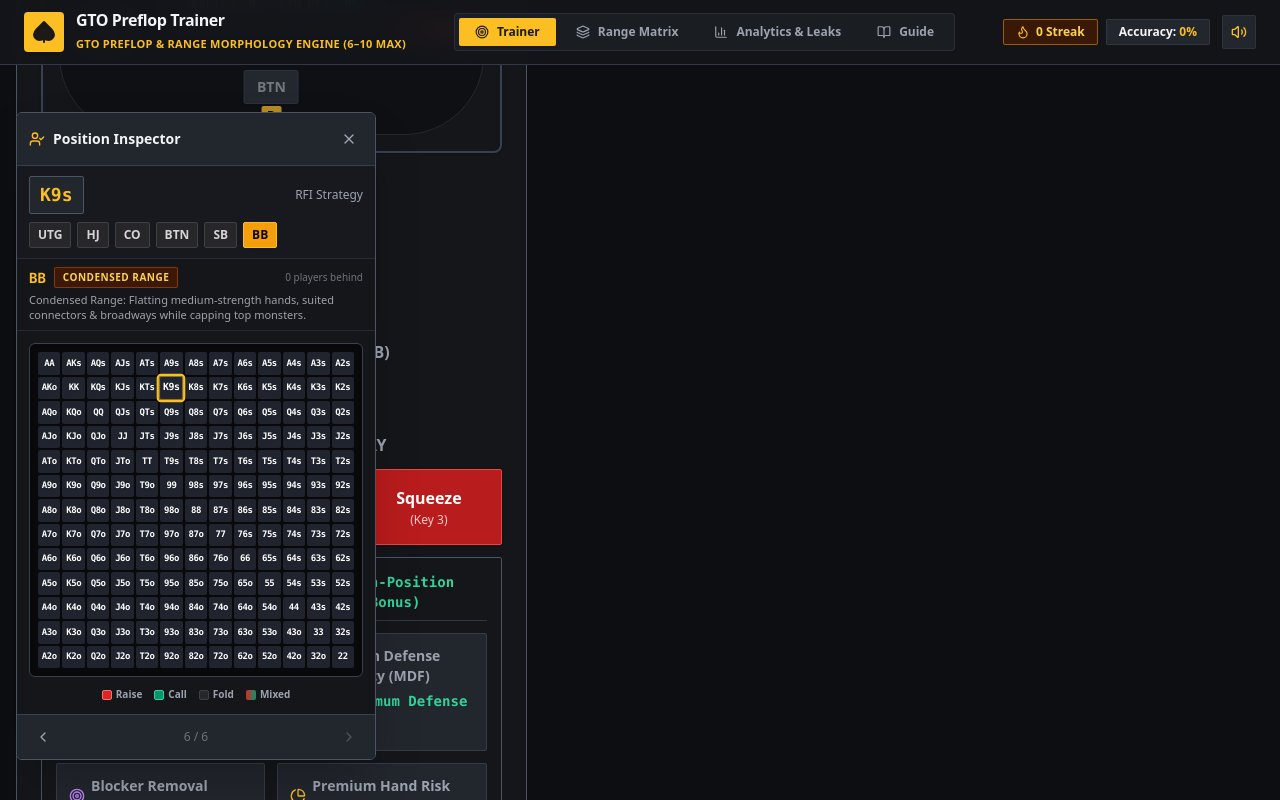
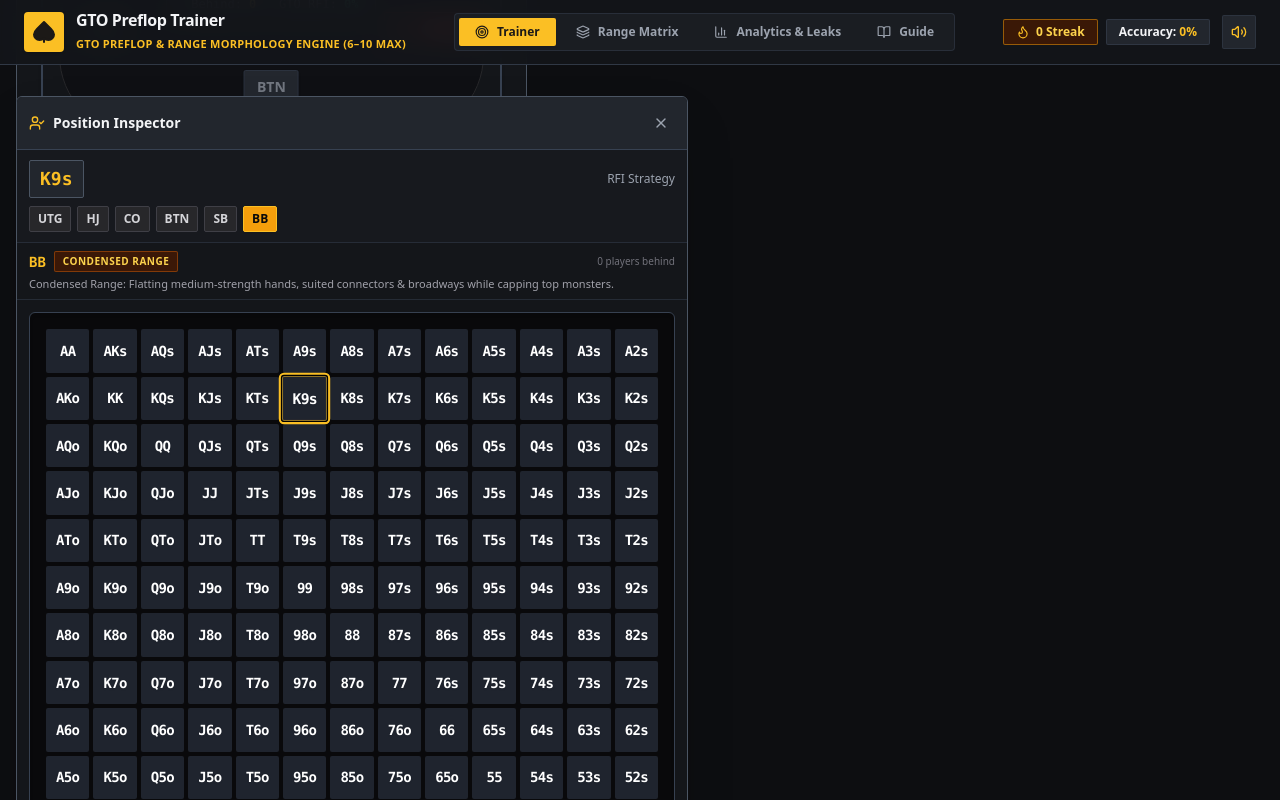
Before and after one commit to Rizehigh/gto-preflop-trainer, a React (Vite) app: page / in a window 1280 px wide. Both pictures are taken after a click on the button "See what this hand would do from every position around the t". Shown: the part 471-1271 px from the top of the page. Built offline with nearby package versions, Linux system fonts and the light colour scheme.

Commit message:
fix: increase Position Inspector grid size to match main RangeGrid

```diff
--- a/src/components/PositionalRangeGrid.tsx
+++ b/src/components/PositionalRangeGrid.tsx
@@ -97,7 +97,7 @@ export const PositionalRangeGrid: React.FC<PositionalRangeGridProps> = ({
   };
 
   return (
-    <div className="fixed left-4 top-28 z-40 flex flex-col w-[320px] sm:w-[360px] bg-m3-surfaceContainerLow border border-m3-outline rounded-m3-md shadow-2xl overflow-hidden animate-fadeIn">
+    <div className="fixed left-4 top-24 z-40 flex flex-col w-full max-w-xl md:max-w-2xl bg-m3-surfaceContainerLow border border-m3-outline rounded-m3-md shadow-2xl overflow-hidden animate-fadeIn" style={{ maxWidth: '672px' }}>
 
       {/* Header */}
       <div className="p-3 bg-m3-surfaceContainerHigh border-b border-m3-outlineVariant flex items-center justify-between">
@@ -170,8 +170,8 @@ export const PositionalRangeGrid: React.FC<PositionalRangeGridProps> = ({
 
       {/* 13x13 Grid Matrix - Same layout as RangeGrid */}
       <div className="p-3 flex-1 overflow-auto">
-        <div className="w-full bg-zinc-950 p-1.5 sm:p-2 rounded-m3-md border border-m3-outlineVariant shadow-inner overflow-hidden">
-          <div className="grid grid-cols-13 gap-0.5">
+        <div className="w-full bg-zinc-950 p-2 sm:p-4 rounded-m3-md border border-m3-outlineVariant shadow-inner overflow-hidden">
+          <div className="grid grid-cols-13 gap-0.5 sm:gap-1">
             {RANKS.map((r1, rowIndex) =>
               RANKS.map((r2, colIndex) => {
                 const notation = getMatrixHandNotation(rowIndex, colIndex);
@@ -183,7 +183,7 @@ export const PositionalRangeGrid: React.FC<PositionalRangeGridProps> = ({
                   <button
                     key={notation}
                     style={bgStyle}
-                    className={`aspect-square flex items-center justify-center rounded-m3-xs text-[8px] sm:text-[9px] font-bold text-white transition-all transform hover:scale-110 hover:z-30 hover:shadow-lg focus:outline-none relative overflow-hidden ${isCurrentHand ? 'ring-2 ring-amber-400 ring-offset-0.5 ring-offset-black scale-110 z-20 font-black' : ''}`}
+                    className={`aspect-square flex items-center justify-center rounded-m3-xs text-[9px] sm:text-xs md:text-sm font-bold text-white transition-all transform hover:scale-110 hover:z-30 hover:shadow-lg focus:outline-none relative overflow-hidden ${isCurrentHand ? 'ring-2 ring-amber-400 ring-offset-1 ring-offset-black scale-105 z-20 font-black' : ''}`}
                     title={`${notation}: Raise ${Math.round((freq?.raise || 0) * 100)}%, Call ${Math.round((freq?.call || 0) * 100)}%, Fold ${Math.round((freq?.fold || 0) * 100)}%`}
                   >
                     <span className="drop-shadow-sm font-mono tracking-tighter">{notation}</span>
```
